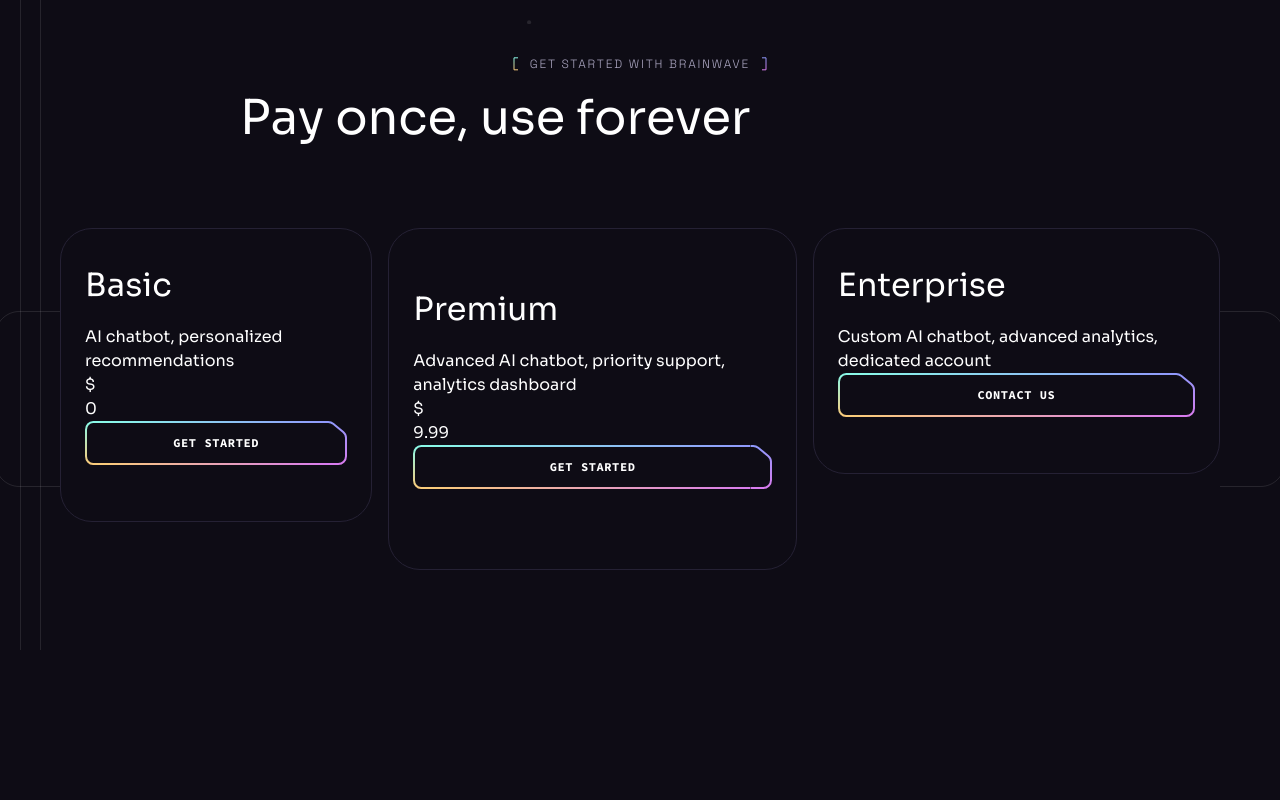
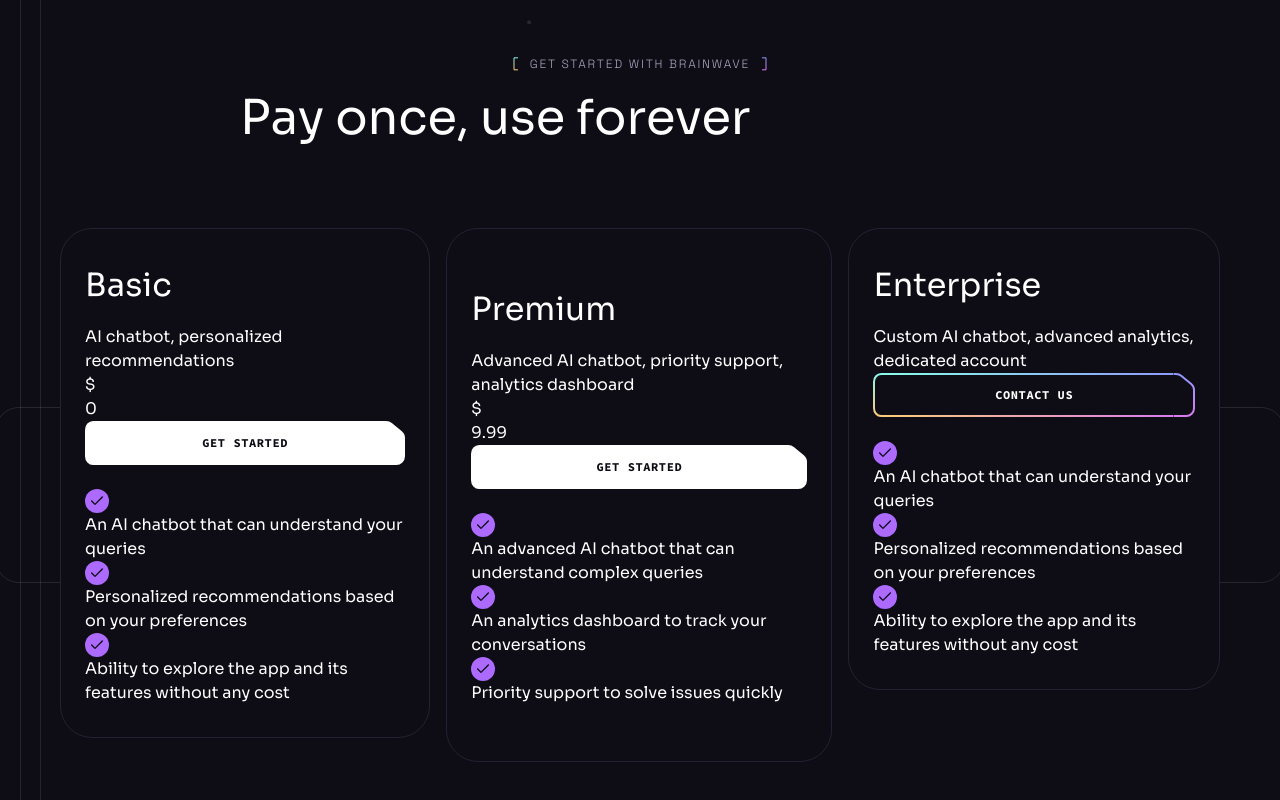
Before and after one commit to mileswildmore18/Brainwave, a React (Vite) app: page / in a window 1280 px wide. Shown: the part 5945-6745 px from the top of the page. Before the commit the page ends 6595 px from the top, so only its background shows below. Built offline with nearby package versions, Linux system fonts and the light colour scheme; the HTML template or start-up script is replaced by a standard one.

Commit message:
Added the features of each price in the pricing section. Next will be to stylize each price section.

```diff
--- a/src/components/PricingList.jsx
+++ b/src/components/PricingList.jsx
@@ -1,3 +1,4 @@
+import { check } from "../assets";
 import { pricing } from "../constants";
 import Button from "./button";
 // Show 3 different prices of the AI
@@ -25,9 +26,23 @@
             )}
           </div>
           {/* Add reusable button for each option if it has a price or not */}
-            <Button className="w-full mb-6" href={item.price ? '/pricing' : 'mailto:contact@jsmastery.pro'}>
-                {item.price ? "Get started" : "Contact us"}
-            </Button>
+          <Button
+            className="w-full mb-6"
+            href={item.price ? "/pricing" : "mailto:contact@jsmastery.pro"}
+            // Make price buttons white if section has a price
+            white={!!item.price}
+          >
+            {item.price ? "Get started" : "Contact us"}
+          </Button>
+          <ul>
+            {/* Display features of each pricing section */}
+            {item.features.map((feature, index) =>(
+                <li key={index}>
+                    <img src={check} width={24} height={24} alt="Check"/>
+                    <p>{feature}</p>
+                </li>
+            ))}
+          </ul>
         </div>
       ))}
     </div>
```
